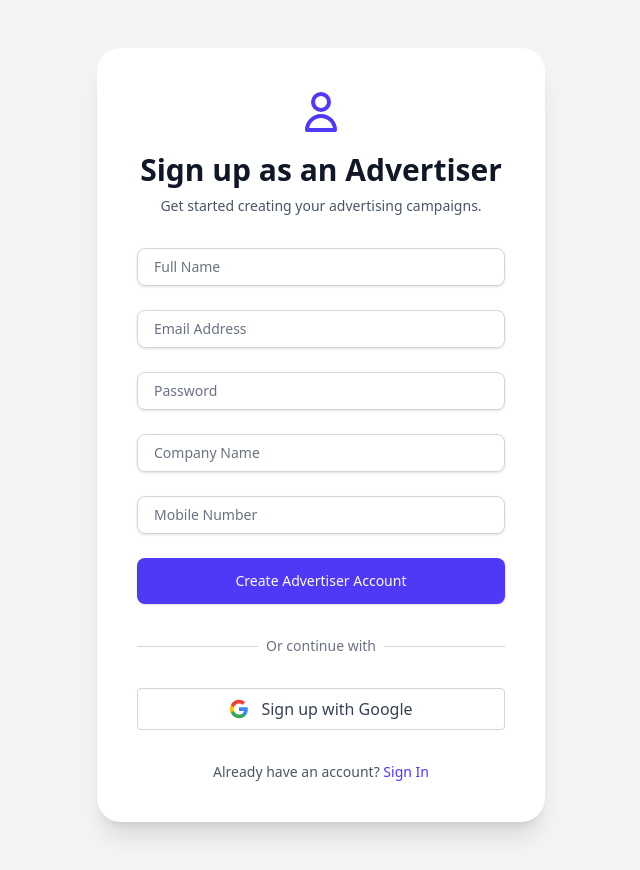
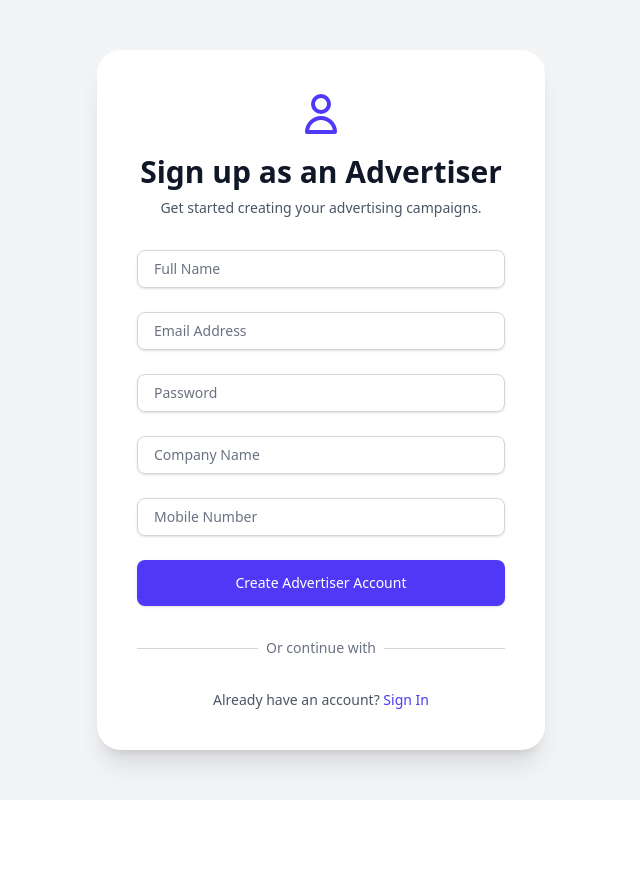
Before and after one commit to AbhishekPatil1310/AdvestorFrontendORG, a React (Vite) app in the folder VercelFrontend/: page /Adsignup in a window 1280 px wide. Shown: the whole page, without its empty margins (319-959 px from the left). After the commit the page ends 800 px from the top, so only its background shows below. Built offline with nearby package versions, Linux system fonts and the light colour scheme; no server answers.

Commit message:
Update AdSignUp.jsx

```diff
--- a/VercelFrontend/src/pages/AdSignUp.jsx
+++ b/VercelFrontend/src/pages/AdSignUp.jsx
@@ -3,7 +3,6 @@ import { useNavigate, Link } from 'react-router-dom';
 import { useSelector } from 'react-redux';
 import { useAppDispatch } from '../store';
 import { Adregister } from '../store/authSlice';
-import GoogleSignInButton from '../components/GoogleSignInButton';
 
 // Helper component for cleaner input rendering
 const InputField = ({ name, type = 'text', placeholder, required = true, value, onChange }) => (
@@ -116,8 +115,7 @@ export default function AdSignUp() {
               </div>
             </div>
 
-            {/* Google Sign In Button */}
-            <GoogleSignInButton text="Sign up with Google" />
+
           </>
         )}
 
```
